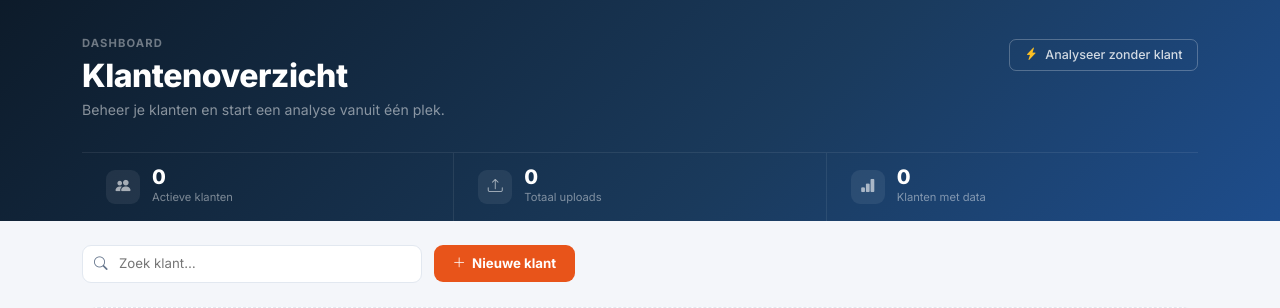
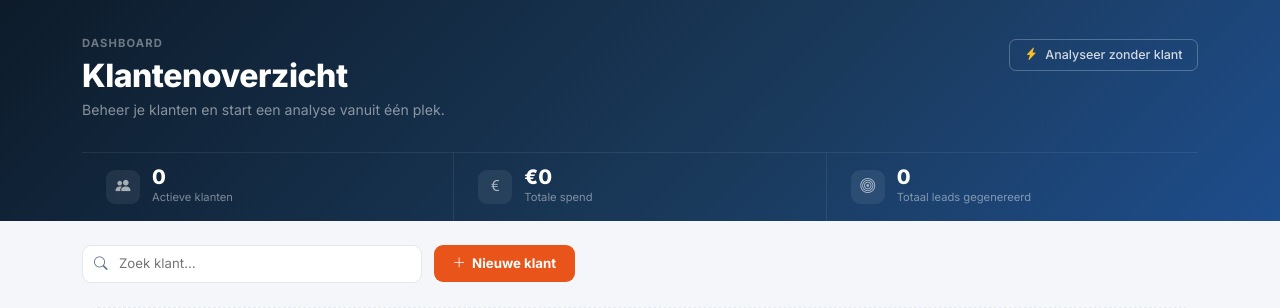
Before and after one commit to servicelinknavigator/meta_ads_automation, a Flask app: page /clients in a window 1280 px wide. Shown: the part 133-441 px from the top of the page. Run offline with Flask 3, Linux system fonts and the light colour scheme; the visitor is signed in with stand-in values (Sample User, id 1); parts of the project's set-up code (start-up, migrations or seed data) failed here and were passed over; some libraries are stand-ins or nearby versions.

Commit message:
Replace hero stats with total spend + leads across all clients
Removed 'Totaal uploads' and 'Klanten met data' — replaced with
total spend and total leads summed from each client's most recent
upload. DB query updated to return last_spend and last_results via
correlated subquery on most recent upload per client.

Co-Authored-By: Claude Sonnet 4.6 <noreply@anthropic.com>

```diff
--- a/core/db.py
+++ b/core/db.py
@@ -177,7 +177,12 @@ def get_clients() -> list[dict]:
                    c.cpl_benchmark, c.roas_benchmark, c.notes, c.created_at,
                    COUNT(u.id) AS upload_count,
                    MAX(u.uploaded_at) AS last_upload,
-                   MAX(u.total_spend) AS last_spend
+                   (SELECT u2.total_spend FROM uploads u2
+                    WHERE u2.client_id = c.id
+                    ORDER BY u2.uploaded_at DESC LIMIT 1) AS last_spend,
+                   (SELECT u2.total_results FROM uploads u2
+                    WHERE u2.client_id = c.id
+                    ORDER BY u2.uploaded_at DESC LIMIT 1) AS last_results
             FROM clients c
             LEFT JOIN uploads u ON u.client_id = c.id
             GROUP BY c.id
--- a/templates/clients.html
+++ b/templates/clients.html
@@ -239,17 +239,19 @@
         </div>
       </div>
       <div class="hero-stat">
-        <div class="hero-stat-icon"><i class="bi bi-upload"></i></div>
+        <div class="hero-stat-icon"><i class="bi bi-currency-euro"></i></div>
         <div>
-          <div class="hero-stat-val">{{ clients | sum(attribute='upload_count') }}</div>
-          <div class="hero-stat-label">Totaal uploads</div>
+          {% set total_spend = clients | selectattr('last_spend') | sum(attribute='last_spend') %}
+          <div class="hero-stat-val">€{{ "%.0f"|format(total_spend) }}</div>
+          <div class="hero-stat-label">Totale spend</div>
         </div>
       </div>
       <div class="hero-stat">
-        <div class="hero-stat-icon"><i class="bi bi-bar-chart-fill"></i></div>
+        <div class="hero-stat-icon"><i class="bi bi-bullseye"></i></div>
         <div>
-          <div class="hero-stat-val">{{ clients | selectattr('upload_count', 'gt', 0) | list | length }}</div>
-          <div class="hero-stat-label">Klanten met data</div>
+          {% set total_results = clients | selectattr('last_results') | sum(attribute='last_results') %}
+          <div class="hero-stat-val">{{ total_results | int }}</div>
+          <div class="hero-stat-label">Totaal leads gegenereerd</div>
         </div>
       </div>
     </div>
```
